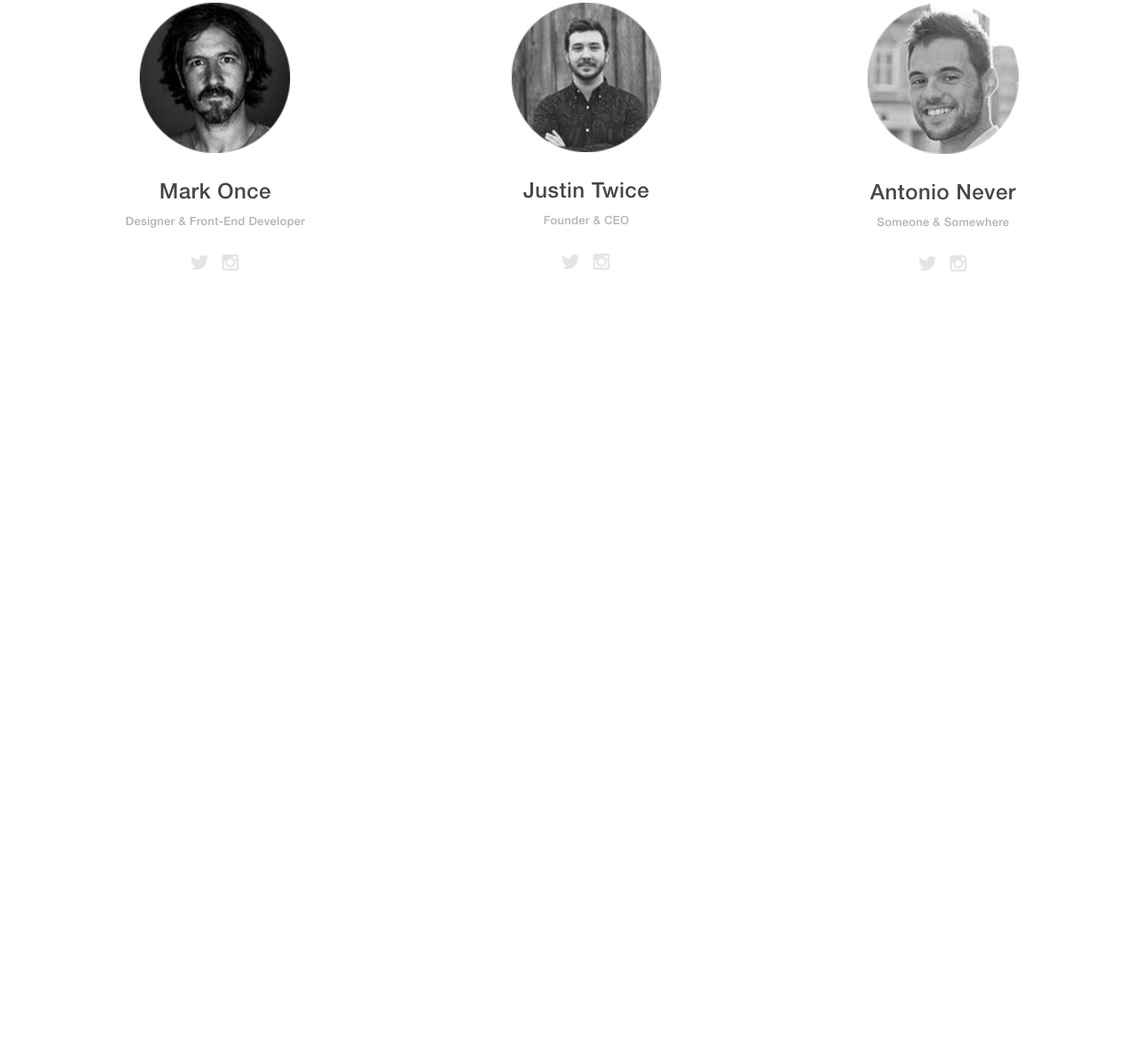
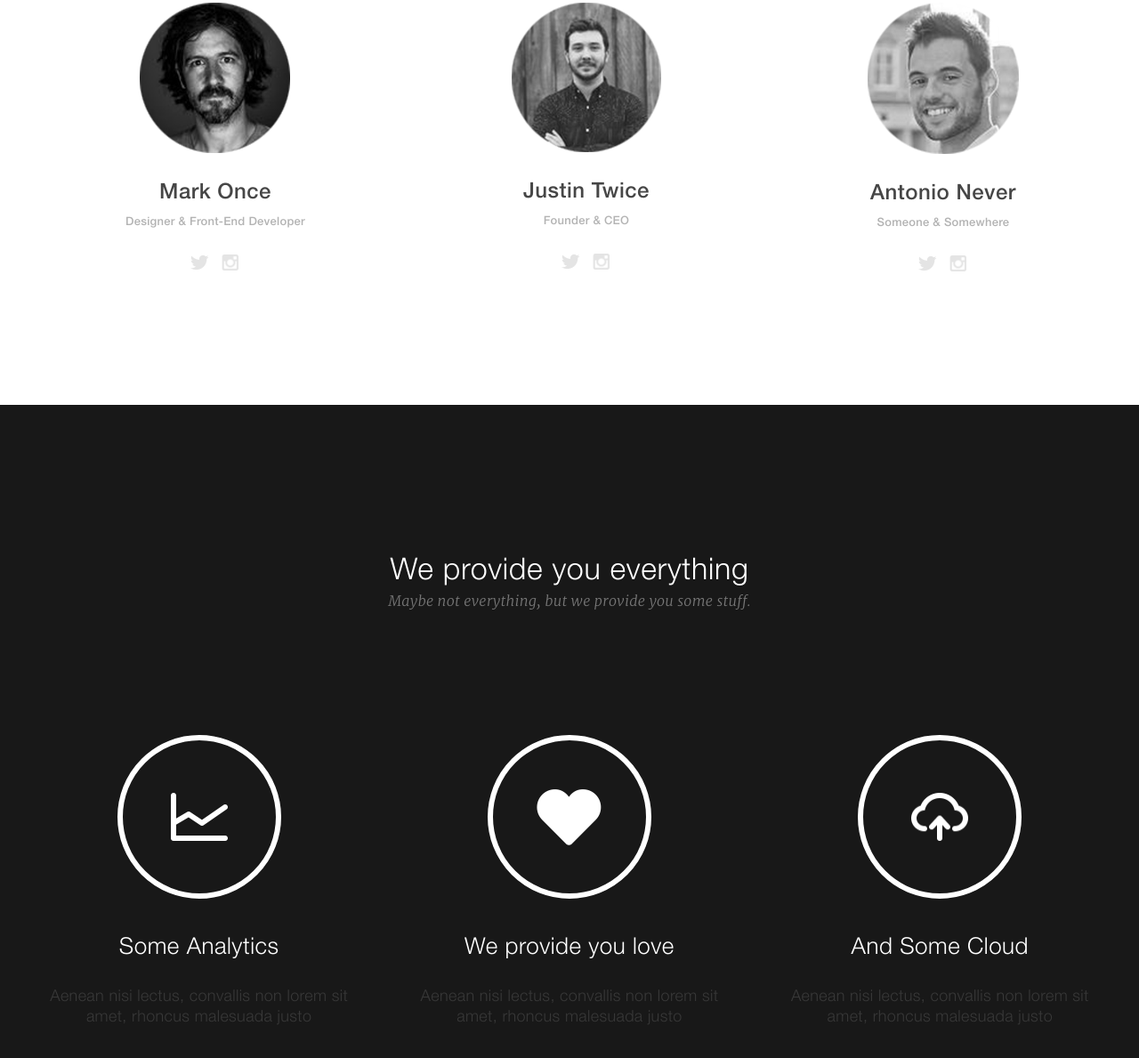
Before and after one commit to Artem-Esaulkov/we-build-it, a plain HTML site: page index.html in a window 1280 px wide. Shown: the part 2202-3391 px from the top of the page at 89% size. Before the commit the page ends 2657 px from the top, so only its background shows below. Drawn offline with Linux system fonts and the light colour scheme.

Commit message:
feat: сверстать секцию Услуги основного контента

```diff
--- /dev/null
+++ b/blocks/services/__card-title/services__card-title.css
@@ -0,0 +1,9 @@
+.services__card-title {
+  font-family: "HelveticaNeueLTProLt", sans-serif;
+  font-size: 26px;
+  line-height: 26px;
+  font-weight: 400;
+  letter-spacing: 0.02em;
+  color: #ffffff;
+  margin: 43px 0 31px;
+}
--- /dev/null
+++ b/blocks/services/__card/services__card.css
@@ -0,0 +1,9 @@
+.services__card {
+  margin: 0;
+  padding: 0;
+  transition: transform 0.5s ease;
+}
+
+.services__card:hover {
+    transform: scale(1.05);
+}
--- /dev/null
+++ b/blocks/services/__cards/services__cards.css
@@ -0,0 +1,5 @@
+.services__cards {
+  display: flex;
+  margin: 138px 16px 0;
+  gap: 81px;
+}
--- /dev/null
+++ b/blocks/services/__container/services__container.css
@@ -0,0 +1,6 @@
+.services__container {
+  max-width: 1200px;
+  margin: 0 auto;
+  padding: 176px 0 155px;
+  text-align: center;
+}
--- /dev/null
+++ b/blocks/services/__image/_cloud/services__image_cloud.css
@@ -0,0 +1,3 @@
+.services__image_cloud {
+    background-image: url(../../../../img/cloud.png);
+}
--- /dev/null
+++ b/blocks/services/__image/_heart/services__image_heart.css
@@ -0,0 +1,4 @@
+.services__image_heart {
+    background-image: url(../../../../img/heart.png);
+    background-size: 73px 63px;
+}
--- /dev/null
+++ b/blocks/services/__image/_line/services__image_line.css
@@ -0,0 +1,3 @@
+.services__image_line {
+    background-image: url(../../../../img/line_graph.png);
+}
--- /dev/null
+++ b/blocks/services/__image/services__image.css
@@ -0,0 +1,9 @@
+.services__image {
+  width: 172px;
+  height: 172px;
+  border-radius: 50%;
+  border: 6px solid #fff;
+  background: no-repeat center center;
+  background-size: 64px 54px;
+  margin: 0 auto;
+}
--- /dev/null
+++ b/blocks/services/__subtitle/services__subtitle.css
@@ -0,0 +1,11 @@
+.services__subtitle {
+  font-family: "Merriweather", serif;
+  font-size: 16px;
+  line-height: 26px;
+  font-weight: 300;
+  font-style: italic;
+  letter-spacing: 0.02em;
+  color: #777777;
+  margin: 0;
+  padding: 0;
+}
--- /dev/null
+++ b/blocks/services/__text/services__text.css
@@ -0,0 +1,10 @@
+.services__text {
+  font-family: "HelveticaNeueLTProLt", sans-serif;
+  font-size: 18px;
+  line-height: 23px;
+  font-weight: 400;
+  letter-spacing: 0.02em;
+  color: #383838;
+  margin: 0;
+  padding: 0;
+}
--- /dev/null
+++ b/blocks/services/__title/services__title.css
@@ -0,0 +1,9 @@
+.services__title {
+  font-family: "HelveticaNeueLTProLt", sans-serif;
+  font-size: 34px;
+  line-height: 26px;
+  font-weight: 400;
+  letter-spacing: 0.02em;
+  color: #ffffff;
+  margin: 0 0 5px;
+}
--- /dev/null
+++ b/blocks/services/services.css
@@ -0,0 +1,6 @@
+.services {
+  background-color: #181818;
+  margin: 0;
+  padding: 0;
+  width: 100%;
+}
--- a/index.css
+++ b/index.css
@@ -32,3 +32,16 @@
 @import url(./blocks/team/__socials/team__socials.css);
 @import url(./blocks/team/__button/_twitter/team__button_twitter.css);
 @import url(./blocks/team/__button/_instagram/team__button_instagram.css);
+/* services */
+@import url(./blocks/services/services.css);
+@import url(./blocks/services/__container/services__container.css);
+@import url(./blocks/services/__title/services__title.css);
+@import url(./blocks/services/__subtitle/services__subtitle.css);
+@import url(./blocks/services/__cards/services__cards.css);
+@import url(./blocks/services/__image/services__image.css);
+@import url(./blocks/services/__image/_line/services__image_line.css);
+@import url(./blocks/services/__image/_heart/services__image_heart.css);
+@import url(./blocks/services/__image/_cloud/services__image_cloud.css);
+@import url(./blocks/services/__card/services__card.css);
+@import url(./blocks/services/__card-title/services__card-title.css);
+@import url(./blocks/services/__text/services__text.css);
--- a/index.html
+++ b/index.html
@@ -18,7 +18,7 @@
                 </div>
                 <img src="./img/layers.png" alt="logo" class="header__logo">
                 <div class="header__menu-part">
-                    <a href="" class="header__link">Services</a>
+                    <a href="#services" class="header__link">Services</a>
                     <a href="" class="header__link">Blog</a>
                     <a href="" class="header__link">Contact Us</a>
                 </div>
@@ -86,6 +86,29 @@
                 </div>
             </div>
         </section>
+        <section class="services" id="services">
+            <div class="services__container">
+                <h2 class="services__title">We provide you everything</h2>
+                <p class="services__subtitle">Maybe not everything, but we provide you some stuff.</p>
+                <div class="services__cards">
+                    <div class="services__card">
+                        <div class="services__image services__image_line"></div>
+                        <h3 class="services__card-title">Some Analytics</h3>
+                        <p class="services__text">Aenean nisi lectus, convallis non lorem sit amet, rhoncus malesuada justo</p>
+                    </div>
+                    <div class="services__card">
+                        <div class="services__image services__image_heart"></div>
+                        <h3 class="services__card-title">We provide you love</h3>
+                        <p class="services__text">Aenean nisi lectus, convallis non lorem sit amet, rhoncus malesuada justo</p>
+                    </div>
+                    <div class="services__card">
+                        <div class="services__image services__image_cloud"></div>
+                        <h3 class="services__card-title">And Some Cloud</h3>
+                        <p class="services__text">Aenean nisi lectus, convallis non lorem sit amet, rhoncus malesuada justo</p>
+                    </div>
+                </div>
+            </div>
+        </section>
     </main>
 </body>
 </html>
```
Also changed, not shown: img/cloud.png (added), img/heart.png (added), img/line_graph.png (added).
